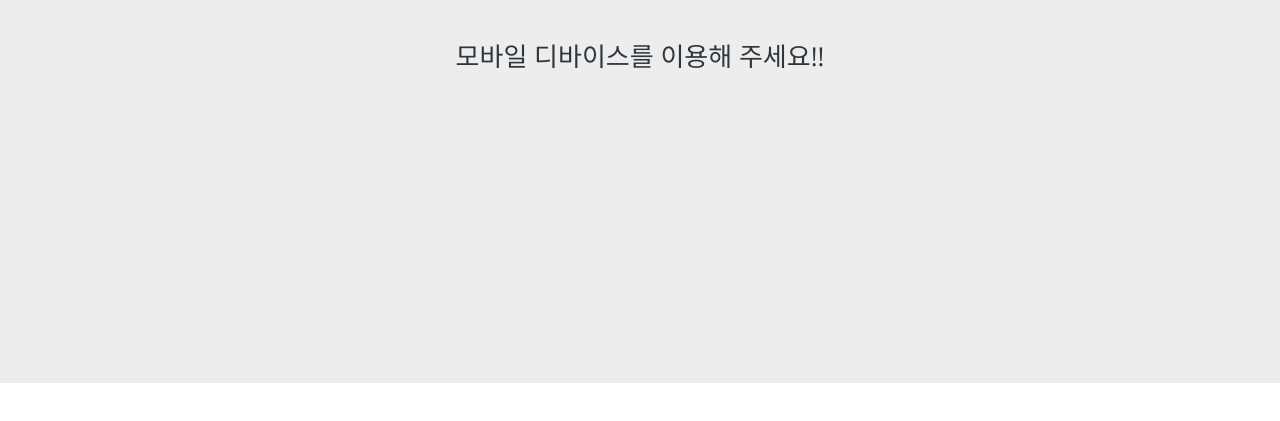
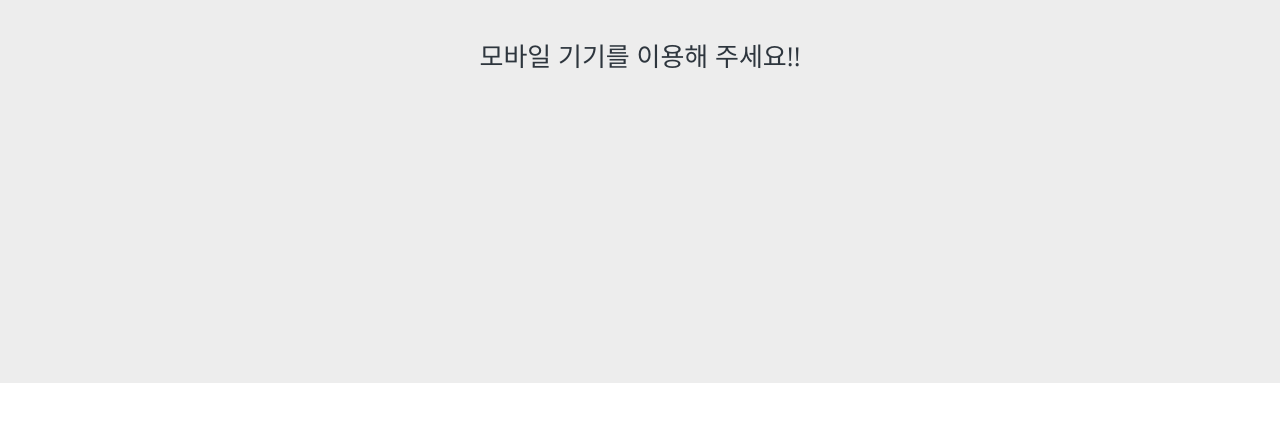
Before and after one commit to GaNaDaLaMaBaSa/kokoa-clone-2020, a plain HTML site: page friends.html in a window 1280 px wide. Shown: the part 417-838 px from the top of the page. Drawn offline with nearby package versions, Linux system fonts and the light colour scheme.

Commit message:
디바이스 -> 기기

```diff
--- a/friends.html
+++ b/friends.html
@@ -96,7 +96,7 @@
     </nav>
     <div class="no-mobile">
       <img src="images/logo.jpg"/>
-      <span>모바일 디바이스를 이용해 주세요!!</span>
+      <span>모바일 기기를 이용해 주세요!!</span>
     </div>
 
     <script
```
